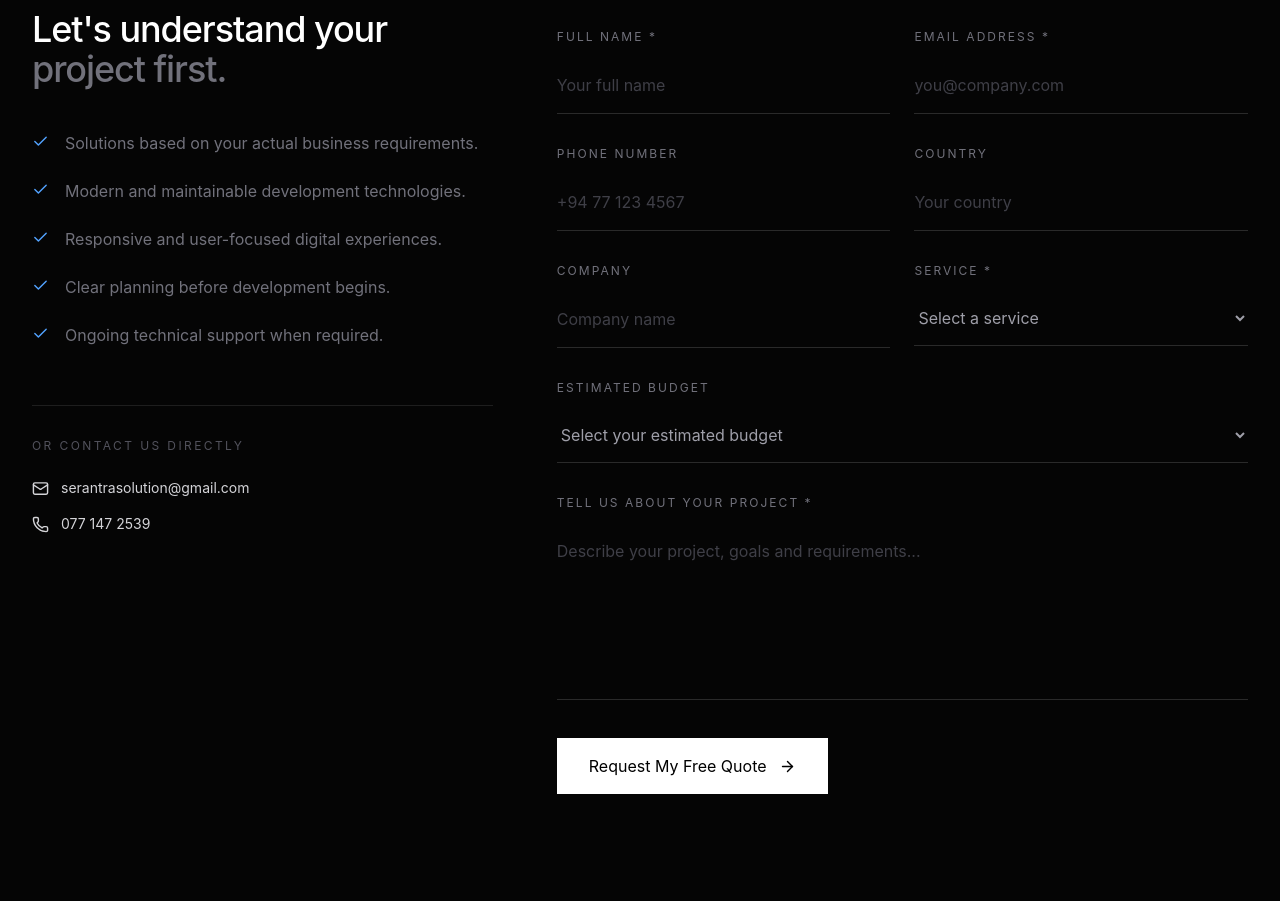
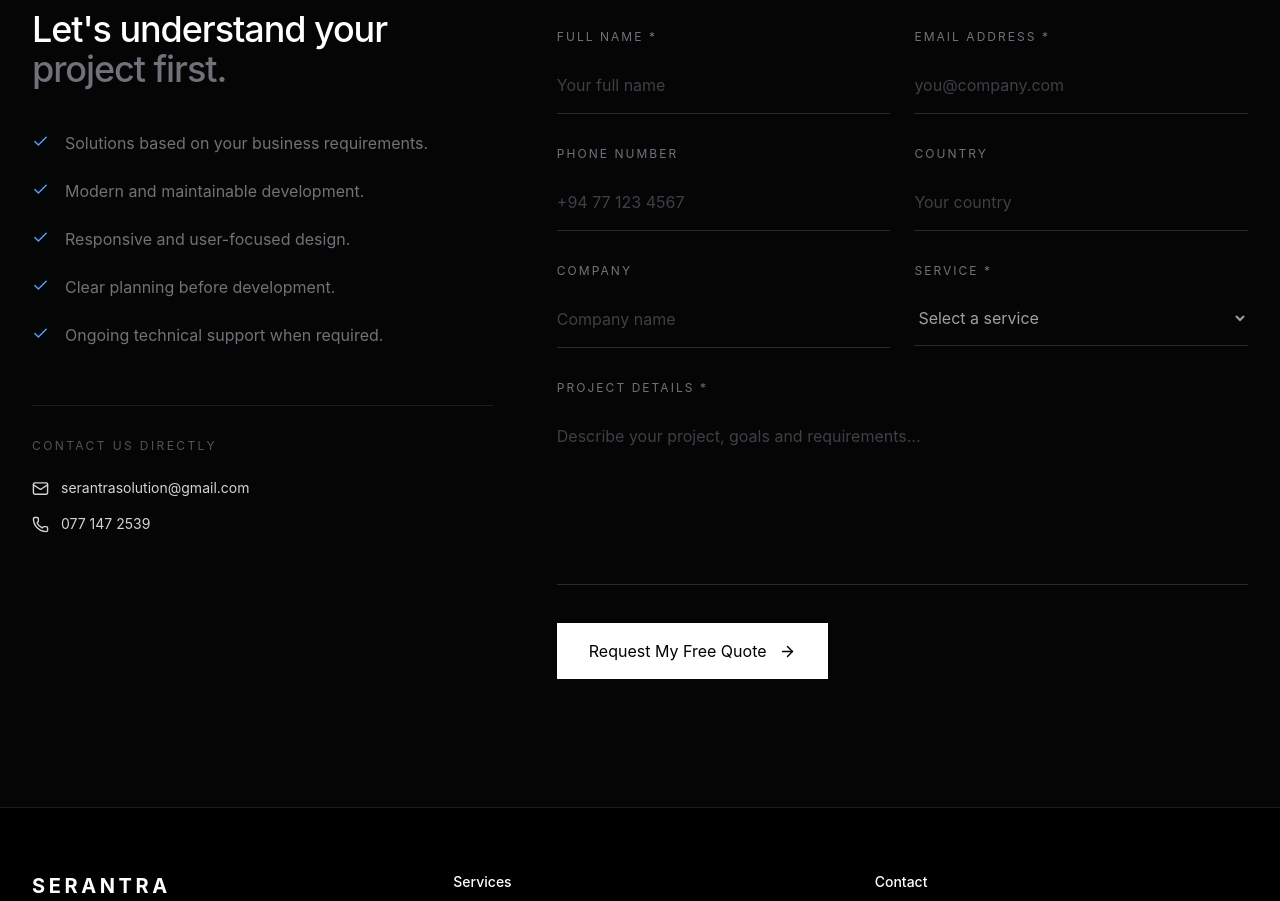
Before and after one commit to himasahamed/serantra-solution, a React (Vite) app: page /request-quote in a window 1280 px wide. Shown: the part 740-1641 px from the top of the page. Built offline with nearby package versions, Linux system fonts and the light colour scheme.

Commit message:
Add service pages clients page and new process design

```diff
--- a/src/App.jsx
+++ b/src/App.jsx
@@ -15,11 +15,9 @@ import RequestQuote from "./pages/RequestQuote";
 export default function App() {
   return (
     <BrowserRouter>
-
       <Navbar />
 
       <Routes>
-
         <Route
           path="/"
           element={<Home />}
@@ -39,11 +37,9 @@ export default function App() {
           path="/request-quote"
           element={<RequestQuote />}
         />
-
       </Routes>
 
       <Footer />
-
     </BrowserRouter>
   );
 }
--- a/src/pages/RequestQuote.jsx
+++ b/src/pages/RequestQuote.jsx
@@ -11,7 +11,7 @@ export default function RequestQuote() {
   const [status, setStatus] = useState("");
   const [sending, setSending] = useState(false);
 
-  const handleSubmit = async (event) => {
+  async function handleSubmit(event) {
     event.preventDefault();
 
     setSending(true);
@@ -36,21 +36,27 @@ export default function RequestQuote() {
     );
 
     try {
+      const object = Object.fromEntries(formData);
+
       const response = await fetch(
         "https://api.web3forms.com/submit",
         {
           method: "POST",
-          body: formData,
+          headers: {
+            "Content-Type": "application/json",
+            Accept: "application/json",
+          },
+          body: JSON.stringify(object),
         }
       );
 
-      const data = await response.json();
+      const result = await response.json();
 
-      if (data.success) {
+      if (result.success) {
         setStatus("success");
         form.reset();
       } else {
-        console.error(data);
+        console.error(result);
         setStatus("error");
       }
     } catch (error) {
@@ -59,17 +65,12 @@ export default function RequestQuote() {
     } finally {
       setSending(false);
     }
-  };
+  }
 
   return (
     <main className="min-h-screen bg-[#050505] pt-20 text-white">
 
-      {/* ======================================
-          PAGE HERO
-      ====================================== */}
-
       <section className="border-b border-white/10">
-
         <div className="mx-auto max-w-7xl px-6 py-20 lg:px-8 lg:py-28">
 
           <p className="text-xs uppercase tracking-[0.25em] text-blue-400">
@@ -85,19 +86,14 @@ export default function RequestQuote() {
           </h1>
 
           <p className="mt-7 max-w-2xl text-lg leading-8 text-zinc-500">
-            Tell us about your project requirements. We will
-            review your information and get back to you to
-            discuss the right solution for your business.
+            Tell us about your project requirements. We will review
+            your information and contact you to discuss the best
+            solution for your business.
           </p>
 
         </div>
-
       </section>
 
-
-      {/* ======================================
-          WHY SERANTRA + FORM
-      ====================================== */}
 
       <section className="py-24 lg:py-32">
 
@@ -119,13 +115,14 @@ export default function RequestQuote() {
               </span>
             </h2>
 
+
             <div className="mt-10 space-y-5">
 
               {[
-                "Solutions based on your actual business requirements.",
-                "Modern and maintainable development technologies.",
-                "Responsive and user-focused digital experiences.",
-                "Clear planning before development begins.",
+                "Solutions based on your business requirements.",
+                "Modern and maintainable development.",
+                "Responsive and user-focused design.",
+                "Clear planning before development.",
                 "Ongoing technical support when required.",
               ].map((item) => (
                 <div
@@ -148,12 +145,10 @@ export default function RequestQuote() {
             </div>
 
 
-            {/* CONTACT INFO */}
-
             <div className="mt-14 border-t border-white/10 pt-8">
 
               <p className="text-xs uppercase tracking-[0.2em] text-zinc-600">
-                Or contact us directly
+                Contact us directly
               </p>
 
               <a
@@ -179,45 +174,32 @@ export default function RequestQuote() {
           </div>
 
 
-          {/* ======================================
-              QUOTE FORM
-          ====================================== */}
+          {/* FORM */}
 
           <div>
 
-            <div className="mb-8">
-
-              <p className="text-sm leading-7 text-zinc-500">
-                Fill in the form below and your request will
-                be sent directly to Serantra Solution.
-              </p>
-
-            </div>
+            <p className="mb-8 text-sm leading-7 text-zinc-500">
+              Fill in the form below and your request will be sent
+              directly to Serantra Solution.
+            </p>
 
 
             {status === "success" ? (
 
-              /* SUCCESS MESSAGE */
-
               <div className="py-16">
 
-                <div className="flex h-12 w-12 items-center justify-center rounded-full bg-blue-500/10">
-
-                  <Check
-                    size={24}
-                    className="text-blue-400"
-                  />
-
-                </div>
+                <Check
+                  size={32}
+                  className="text-blue-400"
+                />
 
                 <h2 className="mt-7 text-3xl font-medium">
                   Request received.
                 </h2>
 
                 <p className="mt-4 max-w-lg leading-7 text-zinc-500">
-                  Thank you for contacting Serantra Solution.
-                  Your project request has been sent successfully.
-                  We will review the information and contact you soon.
+                  Thank you. Your project request was sent
+                  successfully and we will contact you soon.
                 </p>
 
                 <button
@@ -237,7 +219,7 @@ export default function RequestQuote() {
                 className="space-y-8"
               >
 
-                {/* Spam prevention */}
+                {/* SPAM PROTECTION */}
 
                 <input
                   type="checkbox"
@@ -249,12 +231,9 @@ export default function RequestQuote() {
                 />
 
 
-                {/* NAME + EMAIL */}
-
                 <div className="grid gap-6 md:grid-cols-2">
 
                   <div>
-
                     <label
                       htmlFor="name"
                       className="mb-3 block text-xs uppercase tracking-[0.17em] text-zinc-500"
@@ -268,13 +247,12 @@ export default function RequestQuote() {
                       name="name"
                       required
                       placeholder="Your full name"
-                      className="w-full border-0 border-b border-white/15 bg-transparent px-0 py-4 text-white outline-none transition placeholder:text-zinc-700 focus:border-blue-400"
+                      className="w-full border-0 border-b border-white/15 bg-transparent px-0 py-4 text-white outline-none placeholder:text-zinc-700 focus:border-blue-400"
                     />
-
                   </div>
 
+
                   <div>
-
                     <label
                       htmlFor="email"
                       className="mb-3 block text-xs uppercase tracking-[0.17em] text-zinc-500"
@@ -288,20 +266,16 @@ export default function RequestQuote() {
                       name="email"
                       required
                       placeholder="you@company.com"
-                      className="w-full border-0 border-b border-white/15 bg-transparent px-0 py-4 text-white outline-none transition placeholder:text-zinc-700 focus:border-blue-400"
+                      className="w-full border-0 border-b border-white/15 bg-transparent px-0 py-4 text-white outline-none placeholder:text-zinc-700 focus:border-blue-400"
                     />
-
                   </div>
 
                 </div>
 
 
-                {/* PHONE + COUNTRY */}
-
                 <div className="grid gap-6 md:grid-cols-2">
 
                   <div>
-
                     <label
                       htmlFor="phone"
                       className="mb-3 block text-xs uppercase tracking-[0.17em] text-zinc-500"
@@ -314,13 +288,12 @@ export default function RequestQuote() {
                       type="tel"
                       name="phone"
                       placeholder="+94 77 123 4567"
-                      className="w-full border-0 border-b border-white/15 bg-transparent px-0 py-4 text-white outline-none transition placeholder:text-zinc-700 focus:border-blue-400"
+                      className="w-full border-0 border-b border-white/15 bg-transparent px-0 py-4 text-white outline-none placeholder:text-zinc-700 focus:border-blue-400"
                     />
-
                   </div>
 
+
                   <div>
-
                     <label
                       htmlFor="country"
                       className="mb-3 block text-xs uppercase tracking-[0.17em] text-zinc-500"
@@ -333,20 +306,16 @@ export default function RequestQuote() {
                       type="text"
                       name="country"
                       placeholder="Your country"
-                      className="w-full border-0 border-b border-white/15 bg-transparent px-0 py-4 text-white outline-none transition placeholder:text-zinc-700 focus:border-blue-400"
+                      className="w-full border-0 border-b border-white/15 bg-transparent px-0 py-4 text-white outline-none placeholder:text-zinc-700 focus:border-blue-400"
                     />
-
                   </div>
 
                 </div>
 
 
-                {/* COMPANY + SERVICE */}
-
                 <div className="grid gap-6 md:grid-cols-2">
 
                   <div>
-
                     <label
                       htmlFor="company"
                       className="mb-3 block text-xs uppercase tracking-[0.17em] text-zinc-500"
@@ -359,13 +328,12 @@ export default function RequestQuote() {
                       type="text"
                       name="company"
                       placeholder="Company name"
-                      className="w-full border-0 border-b border-white/15 bg-transparent px-0 py-4 text-white outline-none transition placeholder:text-zinc-700 focus:border-blue-400"
+                      className="w-full border-0 border-b border-white/15 bg-transparent px-0 py-4 text-white outline-none placeholder:text-zinc-700 focus:border-blue-400"
                     />
-
                   </div>
 
+
                   <div>
-
                     <label
                       htmlFor="service"
                       className="mb-3 block text-xs uppercase tracking-[0.17em] text-zinc-500"
@@ -378,13 +346,9 @@ export default function RequestQuote() {
                       name="service"
                       required
                       defaultValue=""
-                      className="w-full border-0 border-b border-white/15 bg-[#050505] px-0 py-4 text-zinc-400 outline-none transition focus:border-blue-400"
+                      className="w-full border-0 border-b border-white/15 bg-[#050505] px-0 py-4 text-zinc-400 outline-none focus:border-blue-400"
                     >
-
-                      <option
-                        value=""
-                        disabled
-                      >
+                      <option value="" disabled>
                         Select a service
                       </option>
 
@@ -415,73 +379,18 @@ export default function RequestQuote() {
                       <option value="Other">
                         Other
                       </option>
-
                     </select>
-
                   </div>
 
                 </div>
 
 
-                {/* BUDGET */}
-
                 <div>
-
-                  <label
-                    htmlFor="budget"
-                    className="mb-3 block text-xs uppercase tracking-[0.17em] text-zinc-500"
-                  >
-                    Estimated Budget
-                  </label>
-
-                  <select
-                    id="budget"
-                    name="budget"
-                    defaultValue=""
-                    className="w-full border-0 border-b border-white/15 bg-[#050505] px-0 py-4 text-zinc-400 outline-none transition focus:border-blue-400"
-                  >
-
-                    <option
-                      value=""
-                      disabled
-                    >
-                      Select your estimated budget
-                    </option>
-
-                    <option value="Not decided yet">
-                      Not decided yet
-                    </option>
-
-                    <option value="Small project">
-                      Small project
-                    </option>
-
-                    <option value="Medium project">
-                      Medium project
-                    </option>
-
-                    <option value="Large project">
-                      Large project
-                    </option>
-
-                    <option value="Need consultation">
-                      Need consultation
-                    </option>
-
-                  </select>
-
-                </div>
-
-
-                {/* MESSAGE */}
-
-                <div>
-
                   <label
                     htmlFor="message"
                     className="mb-3 block text-xs uppercase tracking-[0.17em] text-zinc-500"
                   >
-                    Tell us about your project *
+                    Project Details *
                   </label>
 
                   <textarea
@@ -490,30 +399,23 @@ export default function RequestQuote() {
                     rows="6"
                     required
                     placeholder="Describe your project, goals and requirements..."
-                    className="w-full resize-none border-0 border-b border-white/15 bg-transparent px-0 py-4 leading-7 text-white outline-none transition placeholder:text-zinc-700 focus:border-blue-400"
+                    className="w-full resize-none border-0 border-b border-white/15 bg-transparent px-0 py-4 leading-7 text-white outline-none placeholder:text-zinc-700 focus:border-blue-400"
                   />
-
                 </div>
 
-
-                {/* ERROR */}
 
                 {status === "error" && (
                   <p className="text-sm text-red-400">
                     Something went wrong. Please try again or
-                    email us directly at
-                    {" "}
-                    serantrasolution@gmail.com.
+                    contact serantrasolution@gmail.com.
                   </p>
                 )}
 
 
-                {/* SUBMIT */}
-
                 <button
                   type="submit"
                   disabled={sending}
-                  className="group flex items-center gap-3 bg-white px-8 py-4 text-sm font-semibold text-black transition hover:bg-blue-500 hover:text-white disabled:cursor-not-allowed disabled:opacity-60"
+                  className="group flex items-center gap-3 bg-white px-8 py-4 text-sm font-semibold text-black transition hover:bg-blue-500 hover:text-white disabled:opacity-50"
                 >
 
                   {sending ? (
```
Also changed, not shown: 1 other file (tests, documents, lock files or other folders).
